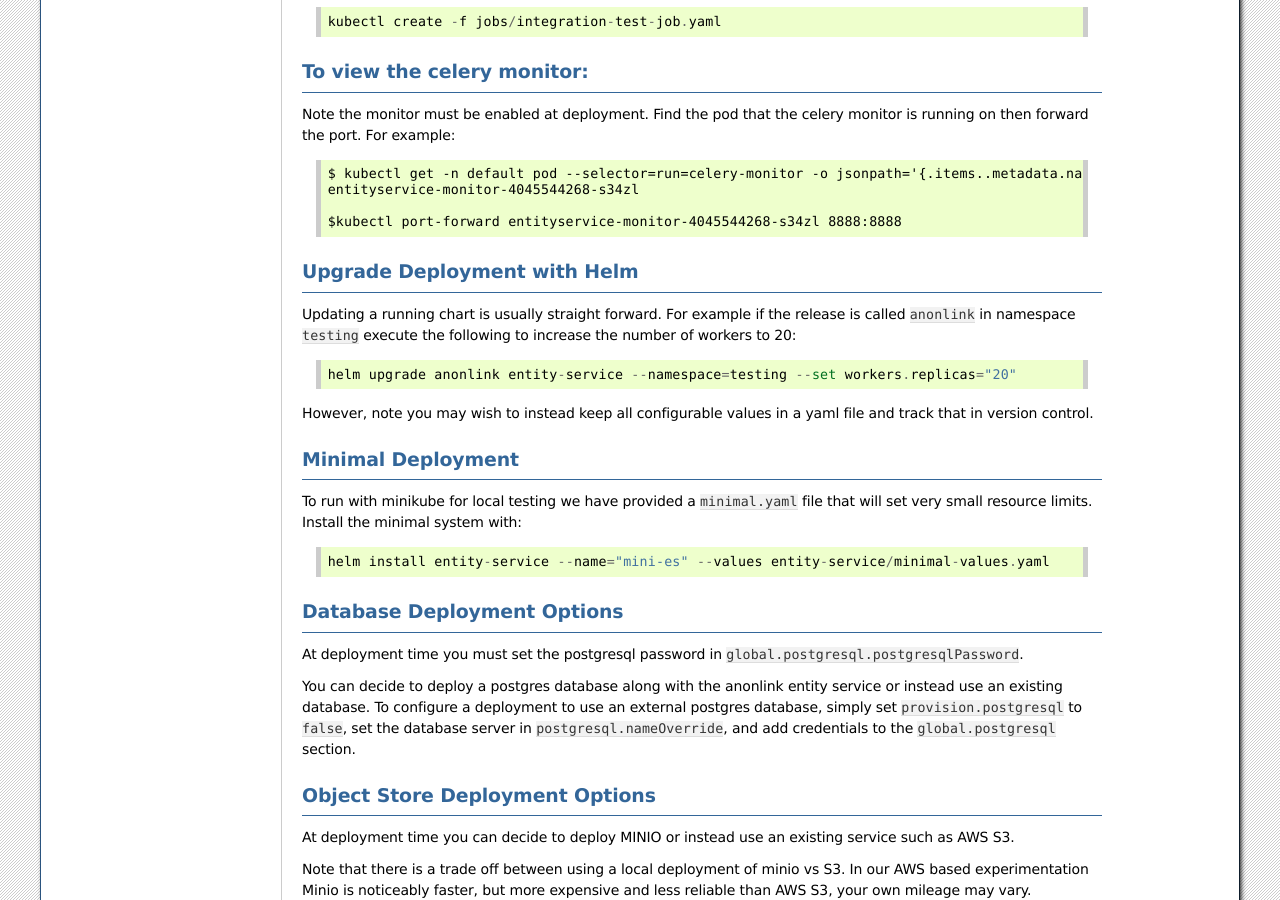
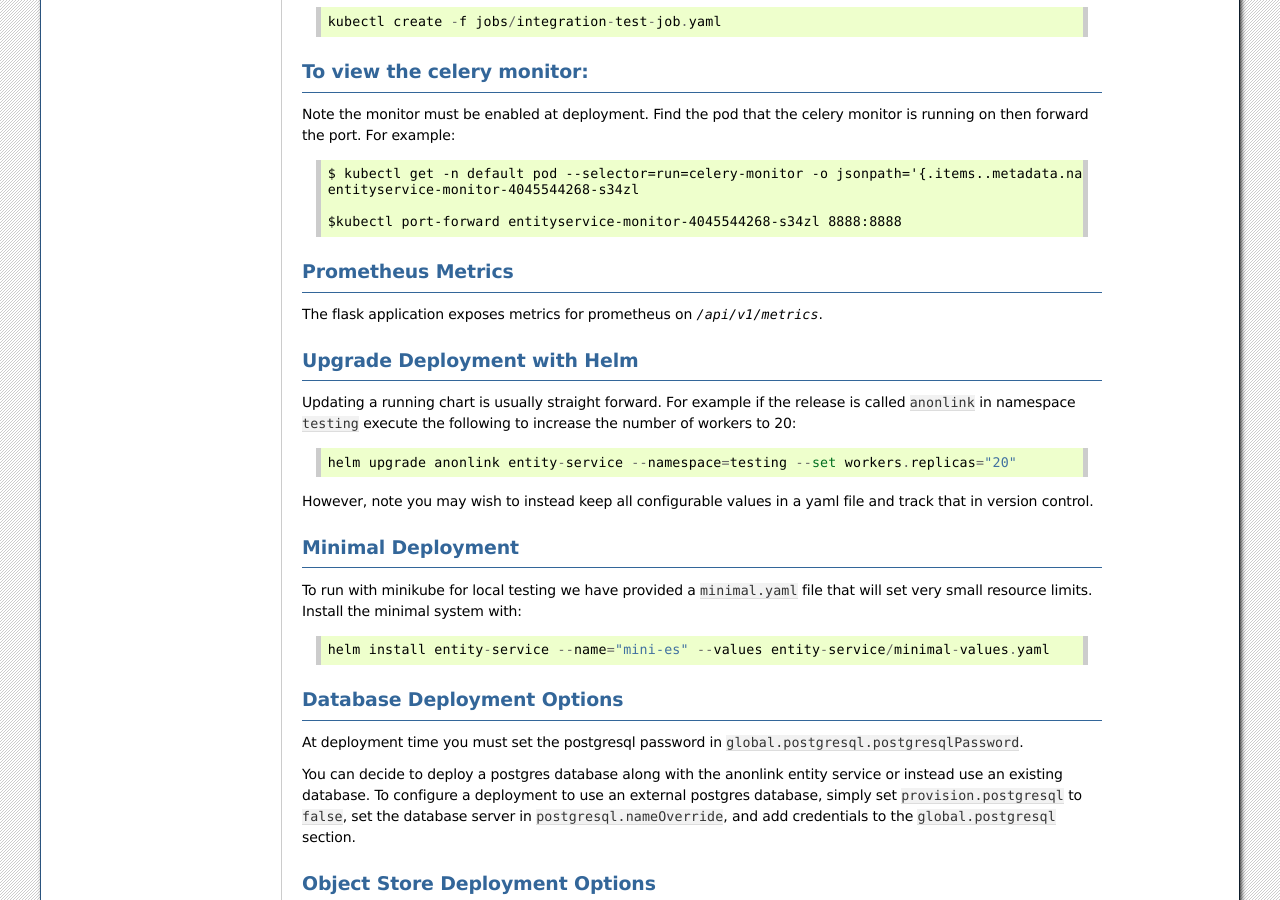
Before and after one commit to data61/anonlink-entity-service, a Sphinx documentation site: the page built from docs/production-deployment.rst, in a window 1280 px wide and 900 px high, scrolled down 2962 px. Built offline with Sphinx 7.4.7, drawn with Linux system fonts in a browser that asks for light colours; formulas are drawn with MathJax 3.

Commit message:
Small documentation note regarding prometheus metrics for k8s deployment

```diff
--- a/docs/production-deployment.rst
+++ b/docs/production-deployment.rst
@@ -181,6 +181,12 @@ running on then forward the port. For example::
     $kubectl port-forward entityservice-monitor-4045544268-s34zl 8888:8888
 
 
+Prometheus Metrics
+------------------
+
+The flask application exposes metrics for prometheus on `/api/v1/metrics`.
+
+
 Upgrade Deployment with Helm
 ----------------------------
 
```
